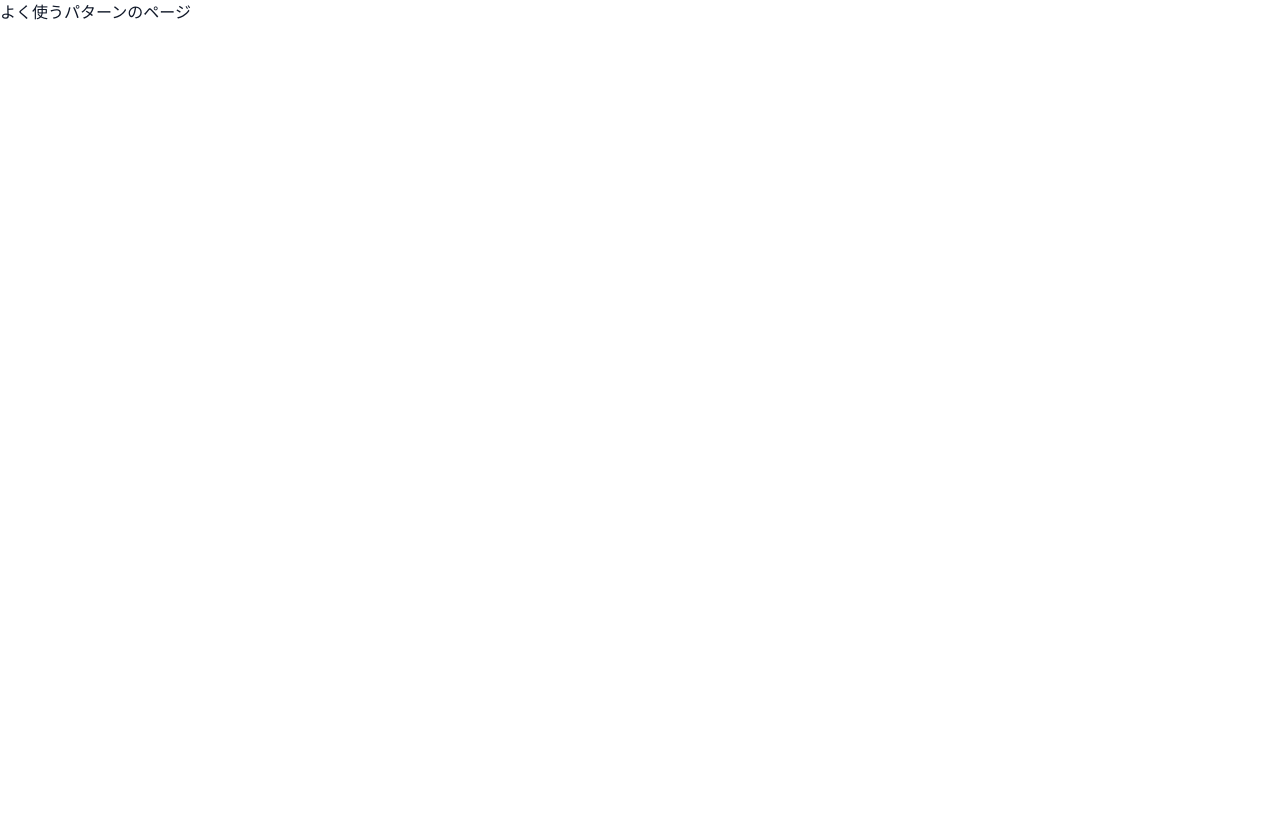
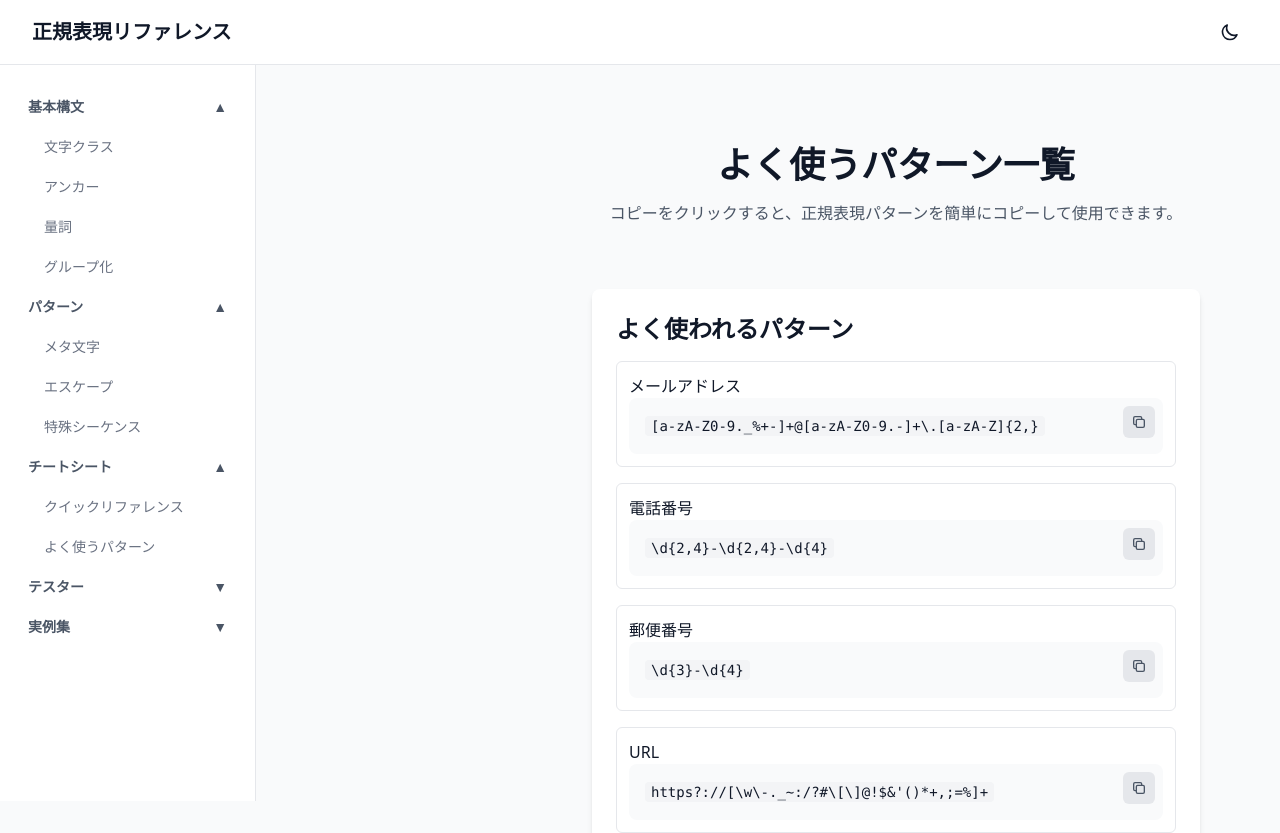
Before and after one commit to KK-a-tech/regexp_site, a Next.js app: page /common-patterns in a window 1280 px wide. Shown: the top 833 px of the page. Before the commit the page ends 800 px from the top, so only its background shows below. Built offline with nearby package versions, Linux system fonts and the light colour scheme.

Commit message:
add:チートシート/よく使うパターンの追加

```diff
--- a/src/app/cheatsheet/page.tsx
+++ b/src/app/cheatsheet/page.tsx
@@ -2,8 +2,10 @@
 
 import { useState } from 'react';
 import Header from "@/components/layout/Header";
+import Footer from '@/components/layout/Footer';
 import Sidebar from "@/components/layout/Sidebar";
 import CodeBlock from "@/components/ui/CodeBlock";
+
 
 // セクションコンポーネント
 const CheatSheetSection = ({
@@ -124,7 +126,7 @@ export default function CheatSheetPage() {
 
   return (
     <div className="min-h-screen bg-gray-50 dark:bg-gray-900">
-      <Header sidebarOpen={sidebarOpen} setSidebarOpen={setSidebarOpen} />
+      <Header />
       <div className="flex">
         <Sidebar sidebarOpen={sidebarOpen} setSidebarOpen={setSidebarOpen} />
         <main className="max-w-7xl mx-auto px-4 sm:px-6 lg:px-8 py-8">
@@ -221,6 +223,7 @@ export default function CheatSheetPage() {
           </div>
         </main>
       </div>
+      <Footer />
     </div>
   );
 };
--- a/src/app/common-patterns/page.tsx
+++ b/src/app/common-patterns/page.tsx
@@ -1,3 +1,36 @@
+'use client';
+
+import { useState } from "react";
+import Header from "@/components/layout/Header";
+import Footer from "@/components/layout/Footer";
+import Sidebar from "@/components/layout/Sidebar";
+import CommonPatterns from "@/components/layout/CommonPatterns";
+import CodeBlock from "@/components/ui/CodeBlock";
+
 export default function CommonPatternsPage() {
-  return <div>よく使うパターンのページ</div>;
+  const [selectedPattern, setSelectedPattern] = useState<string>("");
+  const [sidebarOpen, setSidebarOpen] = useState(false);
+
+  return (
+    <div className="min-h-screen bg-gray-50 dark:bg-gray-900">
+      <Header />
+      <div className="flex">
+        <Sidebar sidebarOpen={sidebarOpen} setSidebarOpen={setSidebarOpen} />
+        <main className="flex-1 px-4 sm:px-6 lg:px-12 py-8 lg:ml-64 max-w-[1200px] mx-auto">
+          <div className="max-w-7xl mx-auto px-4 sm:px-6 lg:px-8 py-12">
+            <div className="text-center mb-16">
+              <h1 className="text-4xl font-bold text-gray-900 dark:text-white mb-4">
+                よく使うパターン一覧
+              </h1>
+              <p className="text-gray-600 dark:text-gray-300 mb-8">
+                コピーをクリックすると、正規表現パターンを簡単にコピーして使用できます。
+              </p>
+            </div>
+            <CommonPatterns columns={1} />
+          </div>
+        </main>
+      </div>
+      <Footer />
+    </div>
+  );
 }
--- a/src/app/page.tsx
+++ b/src/app/page.tsx
@@ -2,6 +2,7 @@
 
 import { useState } from "react";
 import Header from "@/components/layout/Header";
+import Footer from "@/components/layout/Footer";
 import Sidebar from "@/components/layout/Sidebar";
 import CommonPatterns from "@/components/layout/CommonPatterns";
 
@@ -10,7 +11,7 @@ export default function Home() {
 
   return (
     <div className="min-h-screen bg-white dark:bg-gray-900">
-      <Header sidebarOpen={sidebarOpen} setSidebarOpen={setSidebarOpen} />
+      <Header />
       <div className="flex">
         <Sidebar sidebarOpen={sidebarOpen} setSidebarOpen={setSidebarOpen} />
         <main className="flex-1 lg:ml-0">
@@ -61,7 +62,7 @@ export default function Home() {
               </div>
             </section>
 
-
+            {/* よく使うパターン */}
             <section className="mb-16">
               <CommonPatterns  columns={1}  />
             </section>
@@ -93,6 +94,7 @@ export default function Home() {
           </div>
         </main>
       </div>
+      <Footer />
     </div>
   );
 }
--- a/src/app/tester/page.tsx
+++ b/src/app/tester/page.tsx
@@ -4,6 +4,7 @@ import { useState, useEffect } from 'react';
 
 // Mock components - replace with your actual components
 import Header from "@/components/layout/Header";
+import Footer from "@/components/layout/Footer";
 import Sidebar from "@/components/layout/Sidebar";
 import CommonPatterns from "@/components/layout/CommonPatterns";
 
@@ -91,7 +92,7 @@ export default function TesterPage() {
 
   return (
     <div className="min-h-screen bg-gray-50 dark:bg-gray-900">
-      <Header sidebarOpen={sidebarOpen} setSidebarOpen={setSidebarOpen} />
+      <Header />
       <div className="flex">
         <Sidebar sidebarOpen={sidebarOpen} setSidebarOpen={setSidebarOpen} />
         <main className="flex-1 px-4 sm:px-6 lg:px-12 py-8 lg:ml-64 max-w-[1200px] mx-auto">
@@ -224,6 +225,7 @@ export default function TesterPage() {
           </div>
         </main>
       </div>
+      <Footer />
     </div>
   );
 };
--- a/src/components/layout/Header.tsx
+++ b/src/components/layout/Header.tsx
@@ -1,27 +1,14 @@
-// components/layout/Header.tsx
 "use client";
 
 import Link from "next/link";
 
-type HeaderProps = {
-  setSidebarOpen: React.Dispatch<React.SetStateAction<boolean>>;
-};
-
-const Header = ({ setSidebarOpen }: HeaderProps) => {
+const Header = () => {
   return (
     <header className="bg-white dark:bg-gray-900 border-b border-gray-200 dark:border-gray-700 sticky top-0 z-50">
       <div className="max-w-7xl mx-auto px-4 sm:px-6 lg:px-8">
         <div className="flex justify-between items-center h-16">
           <div className="flex items-center">
-            <button
-              onClick={() => setSidebarOpen(prev => !prev)}
-              className="p-2 rounded-md lg:hidden hover:bg-gray-100 dark:hover:bg-gray-800 focus-ring"
-            >
-              <svg className="h-6 w-6" fill="none" viewBox="0 0 24 24" stroke="currentColor">
-                <path strokeLinecap="round" strokeLinejoin="round" strokeWidth={2} d="M4 6h16M4 12h16M4 18h16" />
-              </svg>
-            </button>
-            <Link href="/" className="ml-2 text-xl font-bold text-gray-900 dark:text-white">
+            <Link href="/" className="text-xl font-bold text-gray-900 dark:text-white">
               正規表現リファレンス
             </Link>
           </div>
@@ -32,7 +19,12 @@ const Header = ({ setSidebarOpen }: HeaderProps) => {
             className="p-2 rounded-md hover:bg-gray-100 dark:hover:bg-gray-800 focus-ring"
           >
             <svg className="h-5 w-5" fill="none" viewBox="0 0 24 24" stroke="currentColor">
-              <path strokeLinecap="round" strokeLinejoin="round" strokeWidth={2} d="M20.354 15.354A9 9 0 018.646 3.646 9.003 9.003 0 0012 21a9.003 9.003 0 008.354-5.646z" />
+              <path
+                strokeLinecap="round"
+                strokeLinejoin="round"
+                strokeWidth={2}
+                d="M20.354 15.354A9 9 0 018.646 3.646 9.003 9.003 0 0012 21a9.003 9.003 0 008.354-5.646z"
+              />
             </svg>
           </button>
         </div>
--- a/src/components/layout/Sidebar.tsx
+++ b/src/components/layout/Sidebar.tsx
@@ -74,7 +74,7 @@ const Sidebar = ({ sidebarOpen, setSidebarOpen }: SidebarProps) => {
     <div>
       <aside
         className={`
-          fixed top-16 left-0 z-50 w-64 bg-white dark:bg-gray-900 border-r border-gray-200 dark:border-gray-700
+          fixed top-16 left-0 z-40 w-64 bg-white dark:bg-gray-900 border-r border-gray-200 dark:border-gray-700
           h-[calc(100vh-4rem)] overflow-y-auto
           transform transition-transform duration-200 ease-in-out
           lg:sticky lg:top-16 lg:translate-x-0 lg:static
```
